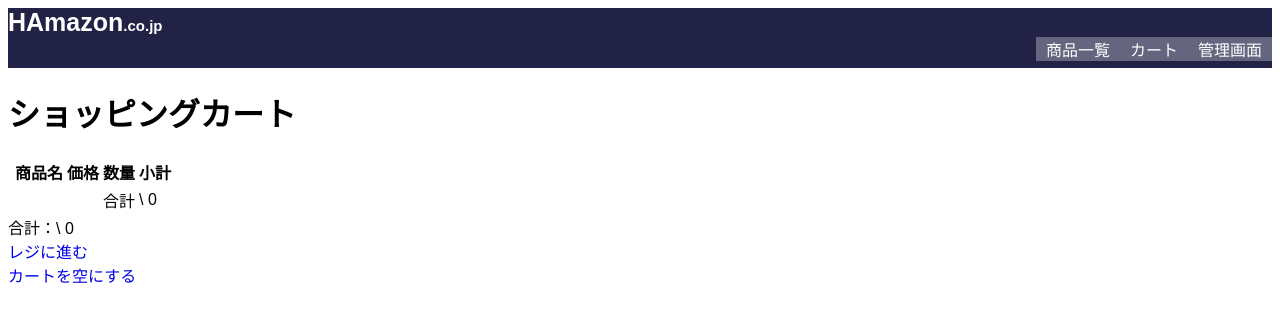
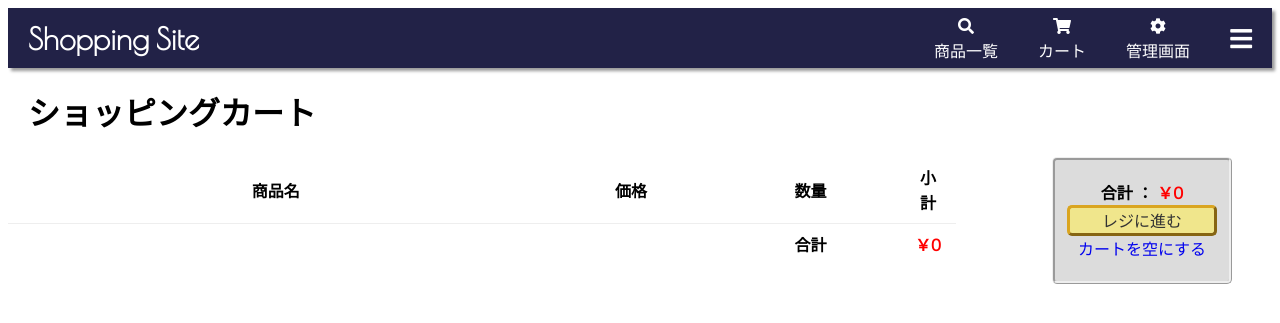
Before and after one commit to hara549/ECsite, a PHP site: page /cart.php in a window 1280 px wide. Shown: the top 323 px of the page. Run offline with PHP 8.4, Linux system fonts and the light colour scheme; some libraries are stand-ins or nearby versions.

Commit message:
styleを修正

```diff
--- a/css/styles.css
+++ b/css/styles.css
@@ -1,5 +1,11 @@
+/* common */
+* {
+  box-sizing: border-box;
+}
 body {
-  font-family: sans-serif;
+  /* font-family: 'Titillium Web', sans-serif; */
+  font-family: 'M PLUS Rounded 1c', sans-serif;
+  max-width: 2256px;
 }
 li {
   list-style: none;
@@ -7,54 +13,144 @@ li {
 a {
   text-decoration: none;
 }
+table{
+  border-collapse: collapse;
+  border-spacing: 0;
+}
+h1 {
+  margin: 20px 20px;
+}
+.submit {
+  display: block;
+  width: 150px;
+  text-align: center;
+  color: #333;
+  background-color: #f0e68c;
+  border: outset;
+  border-color: #daa520;
+  border-radius: 5px;
+  margin: 0 auto;
+  cursor: pointer;
+}
 
+/* header */
 header {
   width: 100%;
   height: 60px;
   background-color: rgba(11, 11, 51, 0.9);
+  box-shadow: 3px 3px 3px rgba(0, 0, 0, 0.4);
+  display: inline-block;
+  vertical-align: middle;
+
+}
+.header_left {
+  font-weight: bold;
+  font-size: 30px;
+  margin: 12.5px 20px;
+  float: left;
+  font-family: 'Poiret One', cursive;
+}
+.header_left a {
+  color: white;
 }
 #menu {
   float: right;
   margin: 0;
+  height: 60px;
+}
+#menu ul {
+  margin: 0 auto;
 }
 #menu li {
   list-style-type: none;
-  display: inline;
+  display: inline-block;
   float: left;
-}
-#menu li a {
   display: block;
-  background-color: rgba(255, 255, 255, 0.3);
+  height: 60px;
   color: white;
   text-align: center;
+  padding:7.25px 20px;
+}
+#menu li a,#menu li i {
+  color: white;
   padding:0 10px;
+  padding: 0;
 }
-#menu li a:hover {
-  background-color: rgba(255, 255, 255, 0.5);
+#menu li:hover {
+  background-color: rgba(255, 255, 255, 0.3);
 }
-.header_left {
+.menu-icon {
+  display: none;
   color: white;
+  float: right;
+  font-size: 25px;
+  padding: 18px 20px 18px 20px;
+  cursor: pointer;
+}
+.menu-icon:hover {
+  background-color: rgba(255, 255, 255, 0.3);
+}
+/* index */
+.table_index {
+  width: 90%;
+  margin: 0 auto;
+}
+table tr{
+  border-bottom: solid 1px #eee;
+}
+#tb_image {
+  width: 10%;
+  padding: 8px 15px;
+  text-align: center;
+}
+#tb_name {
+  width: 60%;
+  padding: 8px 15px;
+}
+#tb_price,#tb_num,#tb_subtotal {
+  width: 20%;
+  padding: 8px 15px;
+  text-align: center;
+}
+.name {
+  font-size: 18px;
   font-weight: bold;
-  font-size: 25px;
-  margin: 0;
 }
-
 .price {
+  font-weight: bold;
+  color: red;
   margin: 0 auto;
 }
 .num {
   margin-bottom: 8px;
 }
 
-/*
-.header_right {
-  display: inline-block;
-  background-color: rgba(255, 255, 255, 0.3);
-  transition: all 0.5s;
-  margin: 0 0 0 auto;
+/* cart */
+.table_cart {
+  width: 75%;
+  float: left;
 }
-.header_right a {
-  line-height: 40px;
-  padding: 0 15px;
-  color: white;
-} */
+.other {
+  width: 180px;
+  text-align: center;
+  background-color: #dcdcdc;
+  border-radius: 5px;
+  float: right;
+  margin-right: 40px;
+  padding: 20px 10px;
+  border: ridge;
+}
+#sum_buy {
+  font-weight: bold;
+}
+
+/* スマホ向けレイアウト */
+/* ブレイクポイントが670px以下の時のメディアクエリを設定 */
+@media (max-width: 670px) {
+  #menu {
+    display: none;
+  }
+  .menu-icon {
+    display: block;
+  }
+}
--- a/header.php
+++ b/header.php
@@ -1,12 +1,15 @@
 <?php
   echo '
     <header>
-      <div class="header_left">HAmazon<span style="font-size: 15px;">.co.jp</span></div>
-      <ul id="menu">
-        <li><a href="index.php">商品一覧</a></li>
-        <li><a href="cart.php">カート</a></li>
-        <li><a href="http://localhost/phpmyadmin/" target="_blonk">管理画面</a></li>
-      </ul>
+      <div class="header_left"><a href="index.php">Shopping Site</a></div>
+      <span class="fa fa-bars menu-icon"></span>
+      <div id="menu">
+        <ul>
+          <li><a href="index.php"><i class="fas fa-search"></i></br>商品一覧</a></li>
+          <li><a href="cart.php"><i class="fas fa-shopping-cart"></i></br>カート</a></li>
+          <li><a href="http://localhost/phpmyadmin/" target="_blonk"><i class="fas fa-cog"></i></br>管理画面</a></li>
+        </ul>
+      </div>
     </header>
   '
 ?>
--- a/view_cart.php
+++ b/view_cart.php
@@ -2,31 +2,46 @@
 <html lang="ja">
   <head>
     <meta charset="utf-8">
+    <meta name="viewport" content="width=device-width, initial-scale=1.0">
     <title>ショッピングカート</title>
     <link rel="stylesheet" href="css/styles.css">
+    <link rel="stylesheet" href="https://use.fontawesome.com/releases/v5.8.1/css/all.css" integrity="sha384-50oBUHEmvpQ+1lW4y57PTFmhCaXp0ML5d60M1M7uH2+nqUivzIebhndOJK28anvf" crossorigin="anonymous">
+    <link rel="stylesheet" href="https://fonts.googleapis.com/css?family=Poiret+One&display=swap" rel="stylesheet">
+    <link rel="stylesheet" href="https://fonts.googleapis.com/css?family=Titillium+Web">
+    <link rel="stylesheet" href="https://fonts.googleapis.com/css?family=M+PLUS+Rounded+1c&display=swap">
   </head>
   <body>
     <!-- //共通ヘッダを読み込み -->
     <?php require 'header.php' ?>
     <h1>ショッピングカート</h1>
     <div class="cart">
-      <table>
-        <tr><th></th><th>商品名</th><th>価格</th><th>数量</th><th>小計</th></tr>
+      <table class="table_cart" rules="rows">
+        <tr>
+          <th></th>
+          <th id="tb_name">商品名</th>
+          <th id="tb_price">価格</th>
+          <th id="tb_num">数量</th>
+          <th id="tb_subtotal">小計</th>
+        </tr>
         <?php foreach ($rows as $r) { ?>
           <tr>
-            <td><?php echo img_tag($r['code']) ?></td>
-            <td><?php echo $r['name'] ?></td>
-            <td><?php echo number_format($r['price']) ?></td>
-            <td><?php echo $r['num'] ?></td>
-            <td>\ <?php echo number_format($r['price'] * $r['num']) ?></td>
+            <td id="tb_image"><?php echo img_tag($r['code']) ?></td>
+            <td id="tb_name"><?php echo $r['name'] ?></td>
+            <td id="tb_price" class="price">￥<?php echo number_format($r['price']) ?></td>
+            <td id="tb_num"><?php echo $r['num'] ?></td>
+            <td id="tb_subtotal" class="price">￥<?php echo number_format($r['price'] * $r['num']) ?></td>
           </tr>
         <?php } ?>
-        <tr><td colspan='3'></td><td>合計</td><td>\ <?php echo number_format($sum) ?></td></tr>
+        <tr>
+          <td colspan='3'></td>
+          <th id="tb_num">合計</th>
+          <td id="tb_subtotal" class="price">￥<?php echo number_format($sum) ?></td>
+        </tr>
       </table>
       <div class="other">
         <div class="buy">
-          <div>合計：\ <?php echo number_format($sum) ?></div>
-          <a href="buy.php">レジに進む</a>
+          <div><span id="sum_buy">合計 ： </span><span class="price">￥<?php echo number_format($sum) ?></span></div>
+          <a class="submit" href="buy.php">レジに進む</a>
         </div>
         <div class="empty_cart">
           <a href="empty_cart.php">カートを空にする</a>
```
Also changed, not shown: view_index.php (+11 -6 lines).
